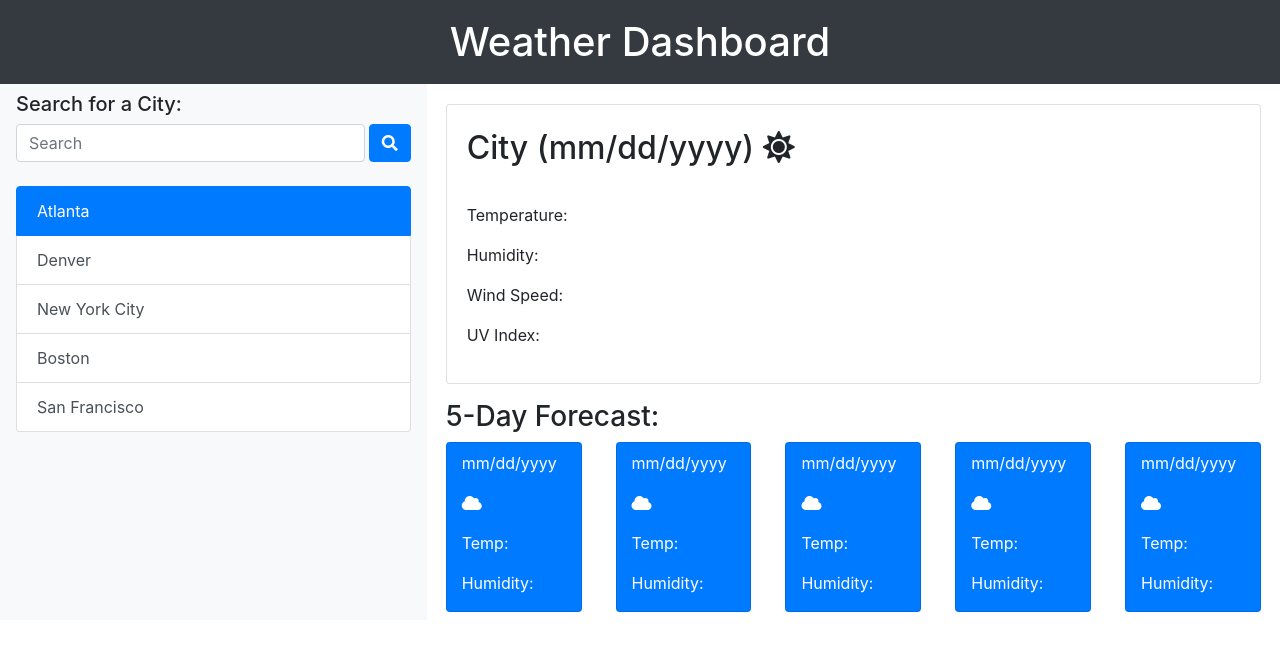
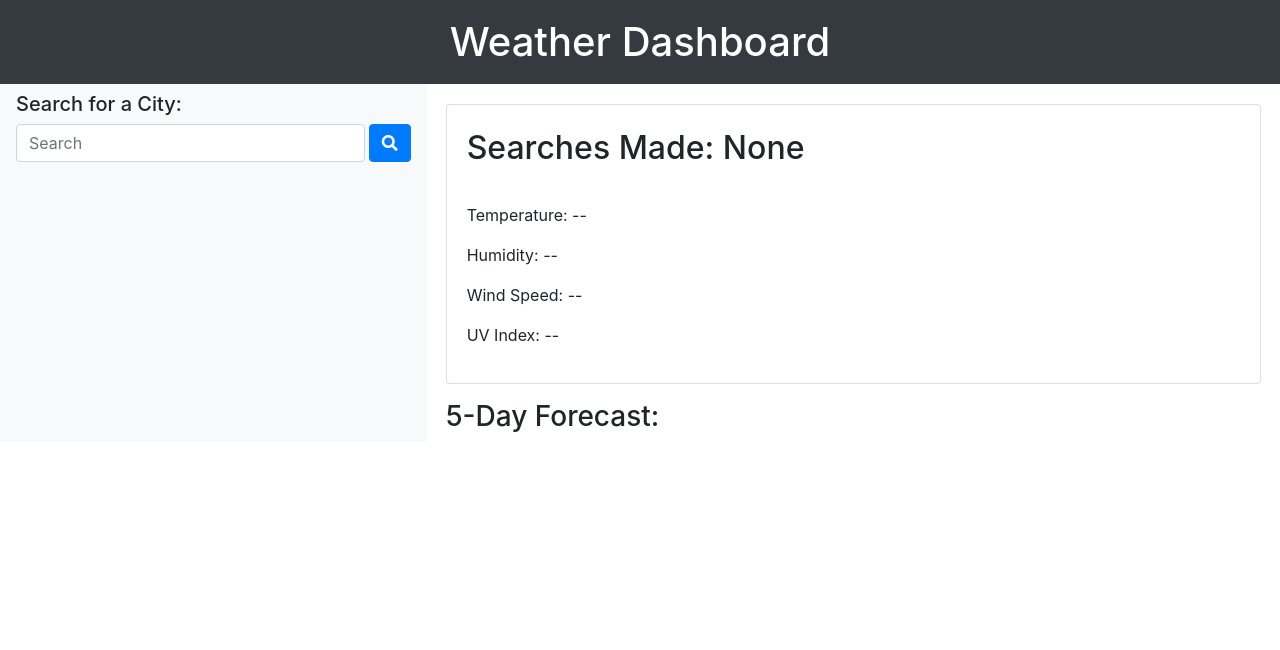
Before and after one commit to JaredP17/gt-hw6-weather-dashboard, a plain HTML site: page index.html in a window 1280 px wide. Drawn offline with nearby package versions, Linux system fonts and the light colour scheme.

Commit message:
Made some style changes. Ready for DOM manipulation with jQuery.

```diff
--- a/Assets/script.js
+++ b/Assets/script.js
@@ -0,0 +1,12 @@
+$(document).ready(function () {
+    // VARIABLES
+    var now = moment().format("(M/D/YYYY)");
+
+    console.log(now);
+    // FUNCTION DEFINITIONS
+
+    // FUNCTION CALLS
+
+    // EVENT LISTENERS
+
+});
--- a/Assets/style.css
+++ b/Assets/style.css
@@ -1,7 +1,3 @@
-body {
-
-}
-
 header {
   color: white;
   text-align: center;
@@ -28,9 +24,8 @@ h1 {
   width: 100%;
 }
 
-@media (min-width: 576px);
-
-@media (min-width: 576px);
+@media (min-width: 576px) {
   .form-inline .form-control {
     width: 100%;
   }
+}
--- a/index.html
+++ b/index.html
@@ -37,51 +37,28 @@
         <!-- Nav Search  -->
         <nav class="navbar navbar-light bg-light col-xl-4 col-12">
           <h5>Search for a City:</h5>
-          <form class="form-inline">
+          <form class="form-inline" id="search-form">
             <input
               class="form-control mr-1"
               type="search"
-              id="search-field"
+              id="search-input"
               placeholder="Search"
               aria-label="Search"
             />
-            <button class="btn btn-primary" id="search-btn" type="submit">
+            <button class="btn btn-primary" type="submit">
               <i class="fas fa-search"></i>
             </button>
           </form>
 
-          <!-- City Button List -->
-          <div class="list-group pt-4">
-            <button
-              type="button"
-              class="list-group-item list-group-item-action active"
-            >
-              Atlanta
-            </button>
-            <button
+          <!-- City Buttons -->
+          <div class="list-group pt-4" id="searched-cities">
+            <!-- Sample button layout -->
+            <!-- <button
               type="button"
               class="list-group-item list-group-item-action"
             >
-              Denver
-            </button>
-            <button
-              type="button"
-              class="list-group-item list-group-item-action"
-            >
-              New York City
-            </button>
-            <button
-              type="button"
-              class="list-group-item list-group-item-action"
-            >
-              Boston
-            </button>
-            <button
-              type="button"
-              class="list-group-item list-group-item-action"
-            >
-              San Francisco
-            </button>
+              Atlanta
+            </button> -->
           </div>
         </nav>
 
@@ -91,17 +68,17 @@
             <div class="card mt-3 pt-1 pb-3">
               <div class="card-body">
                 <h2 class="card-title" id="dashboard-title">
-                  City (mm/dd/yyyy) <i class="fas fa-sun"></i>
+                  Searches Made: None
                 </h2>
                 <br />
                 <p class="card-text">
-                  Temperature: <span id="temperature"></span>
+                  Temperature: --<span id="temperature"></span>
                 </p>
-                <p class="card-text">Humidity: <span id="humdidity"></span></p>
+                <p class="card-text">Humidity: --<span id="humdidity"></span></p>
                 <p class="card-text">
-                  Wind Speed: <span id="wind-speed"></span>
+                  Wind Speed: --<span id="wind-speed"></span>
                 </p>
-                <p class="card-text">UV Index: <span id="uv-index"></span></p>
+                <p class="card-text">UV Index: --<span id="uv-index"></span></p>
               </div>
             </div>
           </div>
@@ -109,39 +86,25 @@
           <!-- 5 Day Forecast  -->
           <h3 class="w-100 mt-3 ml-1">5-Day Forecast:</h3>
           <div class="row mx-1 justify-content-between" id="5-days">
-            <div class="card bg-primary col-md-2 mb-2 pt-2 text-white">
+            <!-- Sample forecast card  -->
+            <!-- <div class="card bg-primary col-md-2 mb-2 pt-2 text-white">
               <p>mm/dd/yyyy</p>
               <p><i class="fas fa-cloud"></i></p>
-              <p>Temp: </p>
-              <p>Humidity: </p>
-            </div>
-            <div class="card bg-primary col-md-2 mb-2 pt-2 text-white">
-              <p>mm/dd/yyyy</p>
-              <p><i class="fas fa-cloud"></i></p>
-              <p>Temp: </p>
-              <p>Humidity: </p>
-            </div>
-            <div class="card bg-primary col-md-2 mb-2 pt-2 text-white">
-              <p>mm/dd/yyyy</p>
-              <p><i class="fas fa-cloud"></i></p>
-              <p>Temp: </p>
-              <p>Humidity: </p>
-            </div>
-            <div class="card bg-primary col-md-2 mb-2 pt-2 text-white">
-              <p>mm/dd/yyyy</p>
-              <p><i class="fas fa-cloud"></i></p>
-              <p>Temp: </p>
-              <p>Humidity: </p>
-            </div>
-            <div class="card bg-primary col-md-2 mb-2 pt-2 text-white">
-              <p>mm/dd/yyyy</p>
-              <p><i class="fas fa-cloud"></i></p>
-              <p>Temp: </p>
-              <p>Humidity: </p>
-            </div>
+              <p>Temp:</p>
+              <p>Humidity:</p>
+            </div> -->
           </div>
         </div>
       </div>
     </div>
+
+    <!-- JavaScript -->
+    <script
+      src="https://code.jquery.com/jquery-3.5.1.min.js"
+      integrity="sha256-9/aliU8dGd2tb6OSsuzixeV4y/faTqgFtohetphbbj0="
+      crossorigin="anonymous"
+    ></script>
+    <script src="https://cdnjs.cloudflare.com/ajax/libs/moment.js/2.24.0/moment.min.js"></script>
+    <script src="./Assets/script.js"></script>
   </body>
 </html>
```
Lines whose indentation alone changed are shown as unchanged.
